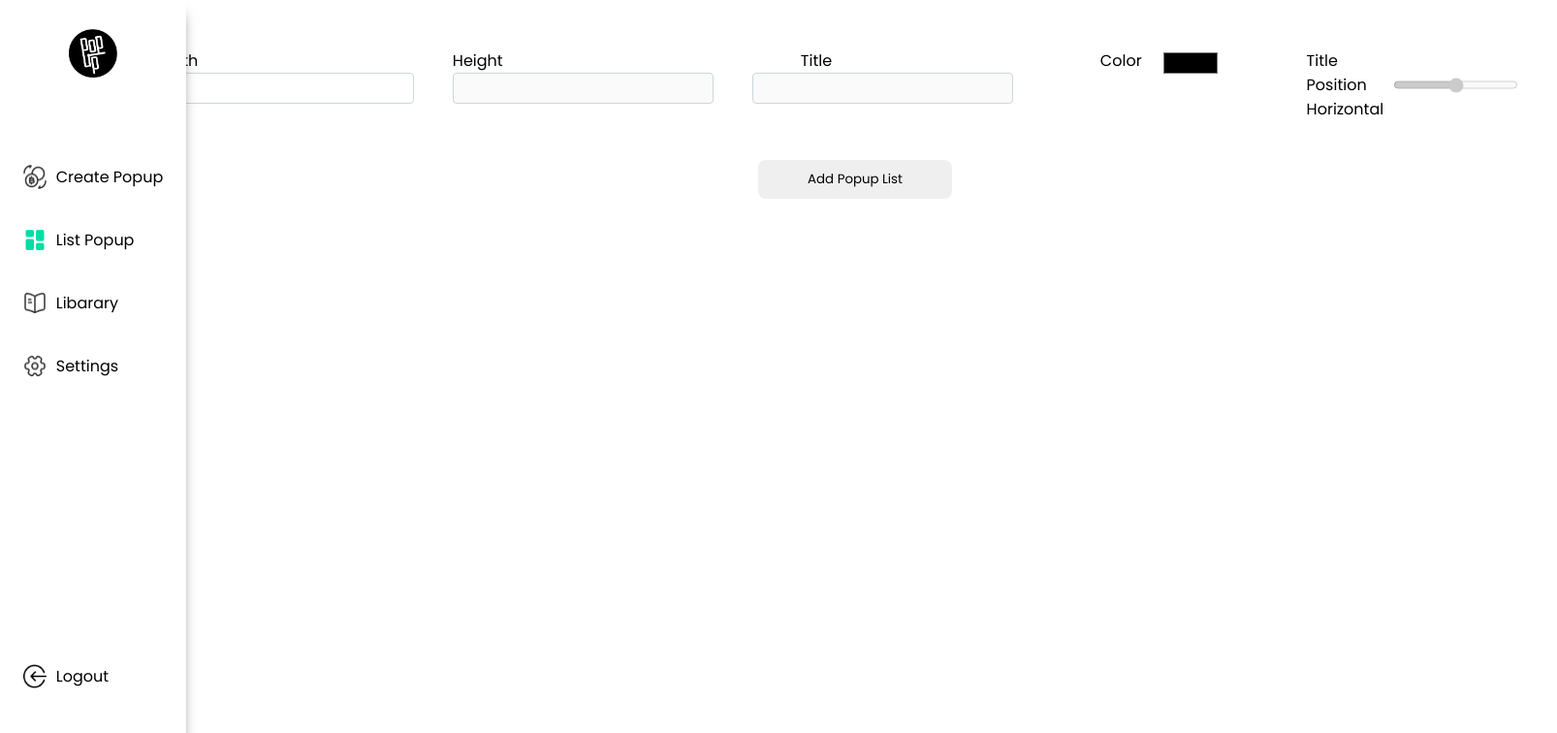
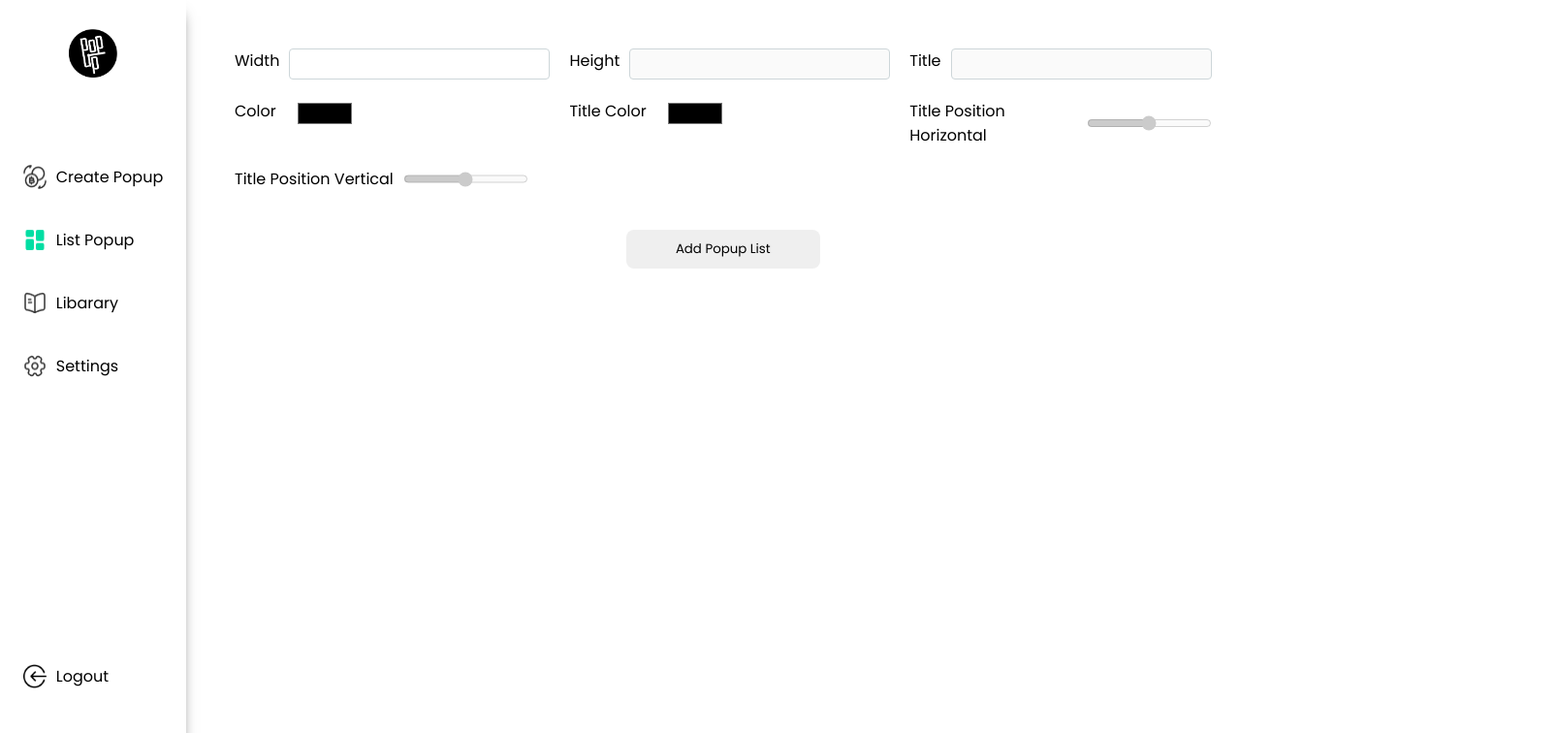
Before and after one commit to braynaci24/popup-app, a React (Create React App) app: page /popup in a window 1280 px wide. Shown: the top 756 px of the page at 97% size, 1606 px wide, since content can reach past the window. Built offline with nearby package versions, Linux system fonts and the light colour scheme.

Commit message:
List Page

```diff
--- a/src/pages/Popup.js
+++ b/src/pages/Popup.js
@@ -7,11 +7,13 @@ function Popup() {
     const [width, setWidth] = useState();
     const [height, setHeight] = useState();
     const [title, setTitle] = useState();
-    const [popBgColor, setColor] = useState();
+    const [popTitleTextColor, setTitleColor] = useState("white");
+    const [popBgColor, setColor] = useState("black");
     const [horizontalTitle, setHorizontalTitle] = useState();
+    const [verticalTitle, setVerticalTitle] = useState();
 
     function PopupWidth (popWidth){
-        if(popWidth > 1200){
+        if(popWidth > 500){
             toast.error("Length must be less than 1200")
             setWidth(0)
         }else
@@ -29,62 +31,92 @@ function Popup() {
     function PopColor (popColor){
         setColor(popColor)
     }
+    function popTitleColor (titleColor){
+        setTitleColor(titleColor)
+    }
 
     function PopHoriz (horiz){
         setHorizontalTitle(horiz)
     }
 
+    function PopVertical (vertical){
+        setVerticalTitle(vertical)
+    }
+
     function setLocalStorage () {
+        var d = new Date();
+        var time = d.getHours() + ":" + d.getMinutes()
+        var month = d.getMonth()+1;
+        var day = d.getDate();
+
+      var output = d.getFullYear() + '/' +
+          (month<10 ? '0' : '') + month + '/' +
+          (day<10 ? '0' : '') + day;
+
         let pop = {
             width: width,
             height: height,
             title: title,
             bgColor: popBgColor,
-            titleAlignmet: horizontalTitle
+            titleColor: popTitleTextColor,
+            titleVerticalAlignmet: verticalTitle,
+            titleAlignmet: horizontalTitle,
+            creationDate: `${output} - ${time}`
         }
-        storagePopup.push(pop)
-        localStorage.setItem('popup', JSON.stringify(storagePopup))
-        toast.success(title +" added to your list")
+        if(width && height){
+            storagePopup.push(pop)
+            localStorage.setItem('popup', JSON.stringify(storagePopup))
+            toast.success(title +" added to your list")
+        }
+        else
+            toast.error("Width and length are required")
+
     }
 
   return (
       <div className="flex">
         <div className="component-container">
             <Toaster />
-            <div id="popup-controller" className="flex">
-                <div className="mr-40">
+            <div id="popup-controller" className="grid">
+                <div className="flex">
                     <span className="mr-10">Width</span>
                     <input type="number" className="popup-admin-input pl-10" onChange={popWidth => PopupWidth(popWidth.target.value)}/>
                 </div>
-                <div className="mr-40">
+                <div className="flex">
                     <span className="mr-10">Height</span>
                     <input type="number" className="popup-admin-input pl-10" onChange={popHeight => PopupHeight(popHeight.target.value)} disabled={!width}/>
                 </div>
-                <div className="mr-40">
-                    <span className="mr-10 ml-50">Title</span>
+                <div className="flex">
+                    <span className="mr-10">Title</span>
                     <input type="text" className="popup-admin-input pl-10" onChange={popTitle => PopupTitle(popTitle.target.value)} disabled={!width}/>
                 </div>
-                <div className="flex mr-40">
-                    <span className="mr-10 ml-50">Color</span>
+                <div className="flex">
+                    <span className="mr-10">Color</span>
                     <input type="color" className="popup-admin-color pl-10" onChange={popColor => PopColor(popColor.target.value)} disabled={!width}/>
                 </div>
-                <div className="flex mr-40">
-                    <span className="mr-10 ml-50">Title Position Horizontal</span>
-                    <input type="range" id="points" name="points" min="0" max={width} onChange={horiz => PopHoriz(horiz.target.value)}  disabled={!height}/>
+                <div className="flex">
+                    <span className="mr-10">Title Color</span>
+                    <input type="color" className="popup-admin-color pl-10" onChange={titleColor => popTitleColor(titleColor.target.value)} disabled={!width}/>
+                </div>
+                <div className="flex">
+                    <span className="mr-10">Title Position Horizontal</span>
+                    <input type="range" id="points" name="points" min="0" max={width - 32} onChange={horiz => PopHoriz(horiz.target.value)}  disabled={!height}/>
+                </div>
+                <div className="flex">
+                    <span className="mr-10">Title Position Vertical</span>
+                    <input type="range" id="points" name="points" min="0" max={height - 20} onChange={vertical => PopVertical(vertical.target.value)}  disabled={!height}/>
                 </div>
             </div>
             <button id="popup-create" className="mt-40" onClick={setLocalStorage}>Add Popup List</button>
-            <div className="flex" id="content">
                 {
                     width ?
-                    <div id="popup" className="mt-140" style={{width: + width + "px", height: + height + "px", backgroundColor: popBgColor, position: "relative"}} >
-                    <span  style={{position: "absolute", left: horizontalTitle + "px"}}> { title ? title : "Title"}</span>
+                    <div id="popup" className="mt-140" style={{width: + width + "px", height: + height + "px", position: "relative", backgroundColor: popBgColor}} >
+                    <span  style={{position: "absolute", left: horizontalTitle + "px", top: verticalTitle + "px", color: popTitleTextColor}}> { title ? title : "Title"}</span>
                     </div>
                     :
                     <></>
                 }
 
-            </div>
         </div>
     </div>
 
--- a/src/pages/PopupList.js
+++ b/src/pages/PopupList.js
@@ -1,21 +1,53 @@
-import React from 'react'
-
+import { useRef, useState} from 'react'
 function PopupList() {
   let localPopData = JSON.parse(localStorage.getItem('popup'))
+  const [active, setActive] = useState(false);
+  let cellRef = useRef([]);
+
+  function handleCell (index) {
+    setActive(!active);
+    if(cellRef.current[index].style.display === "none"){
+      cellRef.current[index].style.display="block";
+    }else {
+      cellRef.current[index].style.display="none";
+    }
+  }
 
   return (
-    <div style={{display: "grid", marginLeft: "25%", gridTemplateColumns: "auto auto auto"}}>
+    <div className="popup-list-container" style={{ marginLeft: "25%", width: "64%"}}>
+      <table style={{width: "100%"}}>
     {
     localPopData && localPopData.map((item, index) => {
         return(
-          <div key={index} id="popup" className="mt-140 mr-40" style={{width: + item.width + "px", height: + item.height + "px", backgroundColor: item.bgColor, position: "relative"}} >
-              <span  style={{position: "absolute", left: item.titleAlignmet + "px"}}> { item.title ? item.title : "Title"}</span>
+          <div key={index}>
+              <tr>
+                <th className="table-item-title">Title</th>
+                <th className="table-item-creation-date">Creation date</th>
+                <th>Show</th>
+              </tr>
+              <tr>
+                <td>
+                  { item.title ? item.title : "Title"}
+                  <div id="popup" ref={(ele)=> cellRef.current[index] = ele} className="mt-140 mr-40" style={{display: "none", width: + item.width + "px", height: + item.height + "px", backgroundColor: item.bgColor, position: "absolute", margin: "0 auto", left: "0", right: "0"}} >
+                      <span style={{position: "absolute", left: item.titleAlignmet + "px", color: item.titleColor, top: item.titleVerticalAlignmet + "px"}}> { item.title ? item.title : "Title"}</span>
+                  </div>
+                </td>
+                <td>
+                  {item.creationDate}
+
+                </td>
+                <td><button onClick={()=> handleCell(index)}> { active ? "Hide" : "Show"}</button></td>
+              </tr>
+              <tr>
+              </tr>
+
           </div>
-        )
+
+          )
     })
-    }
+  }
+  </table>
     </div>
   )
 }
-
 export default PopupList
--- a/src/style/base.css
+++ b/src/style/base.css
@@ -105,6 +105,9 @@ input[type=number] {
   margin-left: 15%;
   padding: 50px;
 }
+.component-container #popup-controller {
+  width: 100%;
+}
 .component-container #popup-controller .popup-admin-input {
   border: 1px solid #cdd6d9;
   height: 30px;
@@ -139,6 +142,26 @@ input[type=number] {
 }
 
 /* POPUP PAGE */
+/* POPUP LIST */
+.popup-list-container table {
+  border-collapse: collapse;
+}
+.popup-list-container table td, .popup-list-container table th {
+  border: 1px solid #dddddd;
+  text-align: left;
+  padding: 8px;
+}
+.popup-list-container table .table-item-title {
+  width: 70%;
+}
+.popup-list-container table .table-item-creation-date {
+  width: 30%;
+}
+.popup-list-container table tr:nth-child(even) {
+  background-color: #dddddd;
+}
+
+/* POPUP LIST */
 @media (max-width: 1024px) {
   .base .login-card {
     padding: 70px;
--- a/src/style/base.scss
+++ b/src/style/base.scss
@@ -121,6 +121,7 @@ input[type=number] {
     margin-left: 15%;
     padding: 50px;
     #popup-controller {
+        width: 100%;
         .popup-admin-input {
             border: 1px solid #cdd6d9;
             height: 30px;
@@ -160,6 +161,34 @@ input[type=number] {
 
 /* POPUP PAGE */
 
+
+/* POPUP LIST */
+.popup-list-container {
+    table {
+        border-collapse: collapse;
+        td, th {
+            border: 1px solid #dddddd;
+            text-align: left;
+            padding: 8px;
+        }
+        .table-item-title {
+            width: 70%;
+        }
+        .table-item-creation-date {
+            width: 30%;
+        }
+          tr:nth-child(even) {
+            background-color: #dddddd;
+          }
+      }
+
+
+
+
+}
+
+/* POPUP LIST */
+
 @media(max-width: 1024px) {
     .base {
         .login-card {
--- a/src/style/utility.css
+++ b/src/style/utility.css
@@ -379,28 +379,8 @@
   display: none;
 }
 
-/* Title Position*/
-.position-top-left {
-  left: 20px;
-  top: 20px;
-}
-
-.position-top-right {
-  right: 20px;
-  top: 20px;
-}
-
-.position-center-center {
-  display: flex;
-  justify-content: center;
-  align-items: center;
-  top: 0;
-  left: 0;
-  right: 0;
-  bottom: 0;
-}
-
-.position-bottom-left {
-  left: 20px;
-  bottom: 20px;
+.grid {
+  display: grid;
+  grid-template-columns: auto auto auto;
+  gap: 20px;
 }/*# sourceMappingURL=utility.css.map */
--- a/src/style/utility.scss
+++ b/src/style/utility.scss
@@ -111,11 +111,4 @@
 .inline-block{display: inline-block;}
 .inline-flex{display: inline-flex;}
 .none{display: none;}
-
-
-/* Title Position*/
-
-.position-top-left{left: 20px; top: 20px;}
-.position-top-right {right: 20px; top: 20px;}
-.position-center-center { display: flex; justify-content: center; align-items: center; top: 0; left: 0; right:0; bottom: 0;}
-.position-bottom-left {left: 20px; bottom: 20px;}
+.grid {display: grid; grid-template-columns: auto auto auto; gap: 20px;}
```
Also changed, not shown: 2 other files (tests, documents, lock files or other folders).
